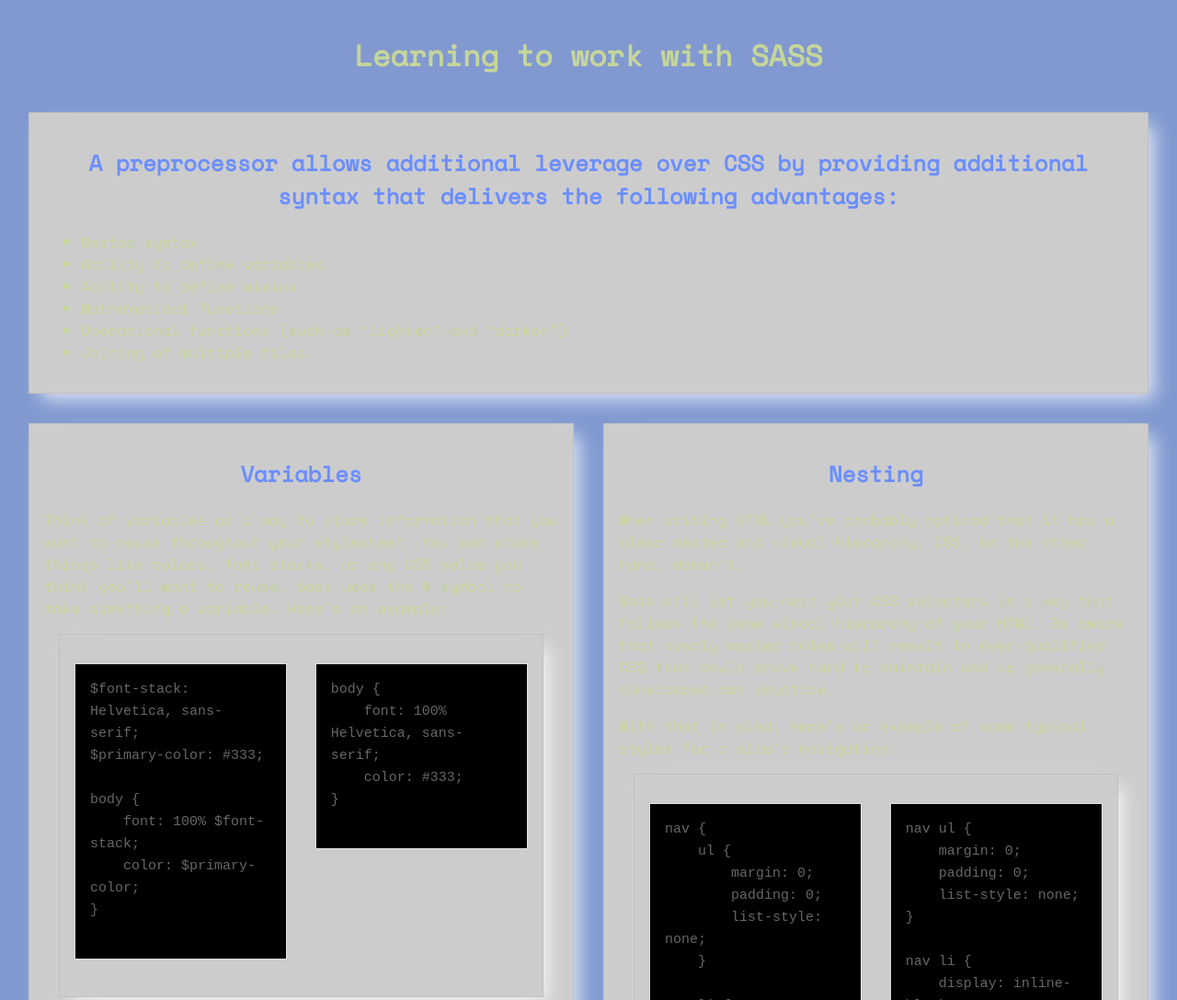
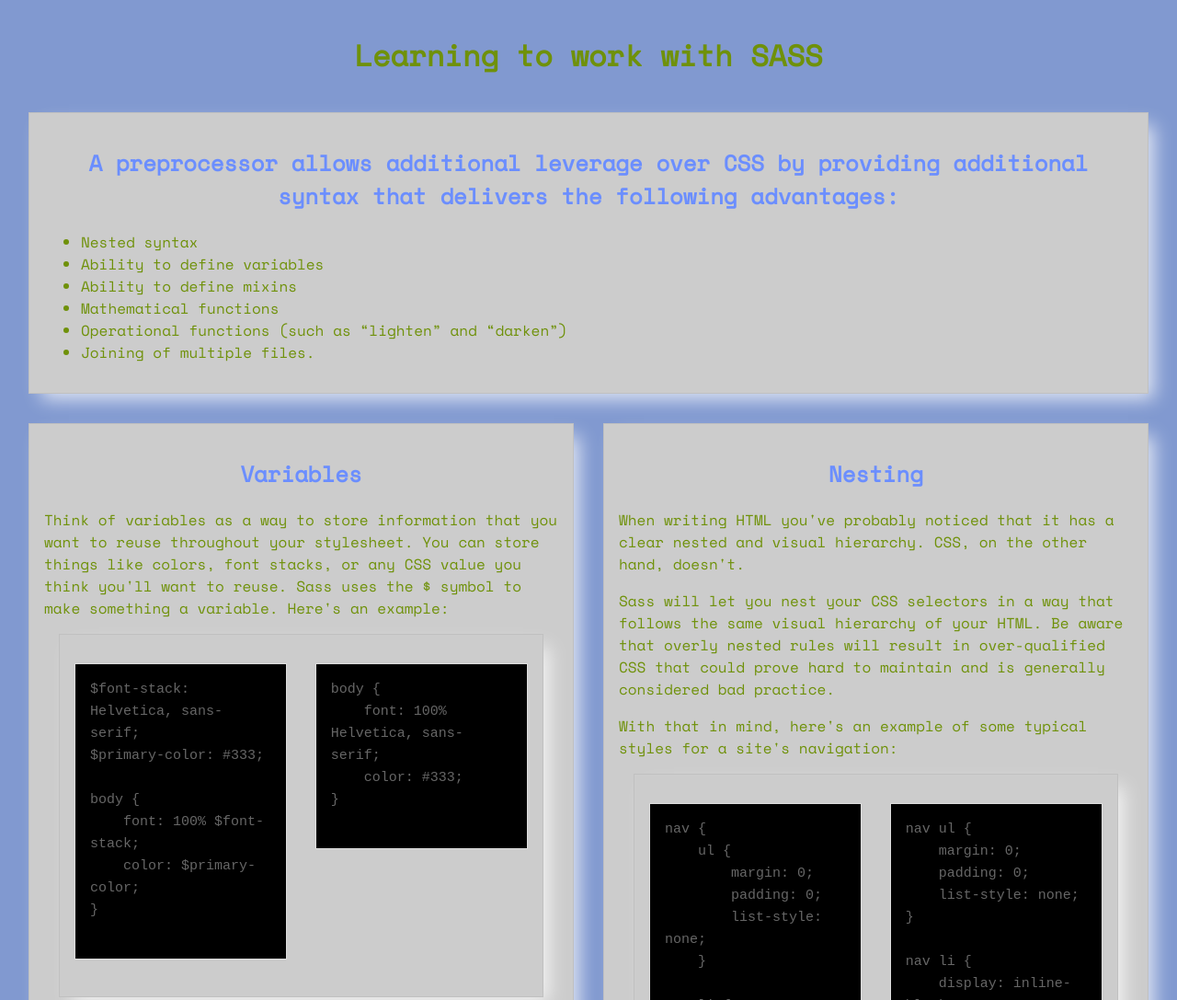
Before and after one commit to becodeorg/yu-4-sass-Nhungtt26, a plain HTML site: page red.html in a window 1280 px wide. Shown: the top 1087 px of the page at 92% size. Drawn offline with nearby package versions, Linux system fonts and the light colour scheme.

Commit message:
Adding sylte

```diff
--- a/red.css
+++ b/red.css
@@ -1,11 +1,11 @@
 body {
   font: 100% Helvetica, sans-serif;
-  color: rgb(198, 213, 153);
+  color: rgb(111, 145, 10);
 }
 
 body {
   font: 100% "Space Mono", monospace;
-  color: rgb(198, 213, 153);
+  color: rgb(111, 145, 10);
   margin: 10px;
   padding: 5px;
   background-color: rgba(87, 119, 193, 0.75);
@@ -71,7 +71,7 @@
 
 h1 {
   text-align: center;
-  color: rgb(198, 213, 153);
+  color: rgb(111, 145, 10);
 }
 
 h2 {
--- a/style.css
+++ b/style.css
@@ -1,6 +1,6 @@
 body {
   font: 100% Helvetica, sans-serif;
-  color: rgb(198, 213, 153);
+  color: rgb(111, 145, 10);
 }
 
 body {
@@ -40,7 +40,7 @@
 
 a:hover {
   background-color: #af3716;
-  color: rgb(198, 213, 153);
+  color: rgb(111, 145, 10);
   font-weight: bold;
 }
 
```
Also changed, not shown: 2 other files.
